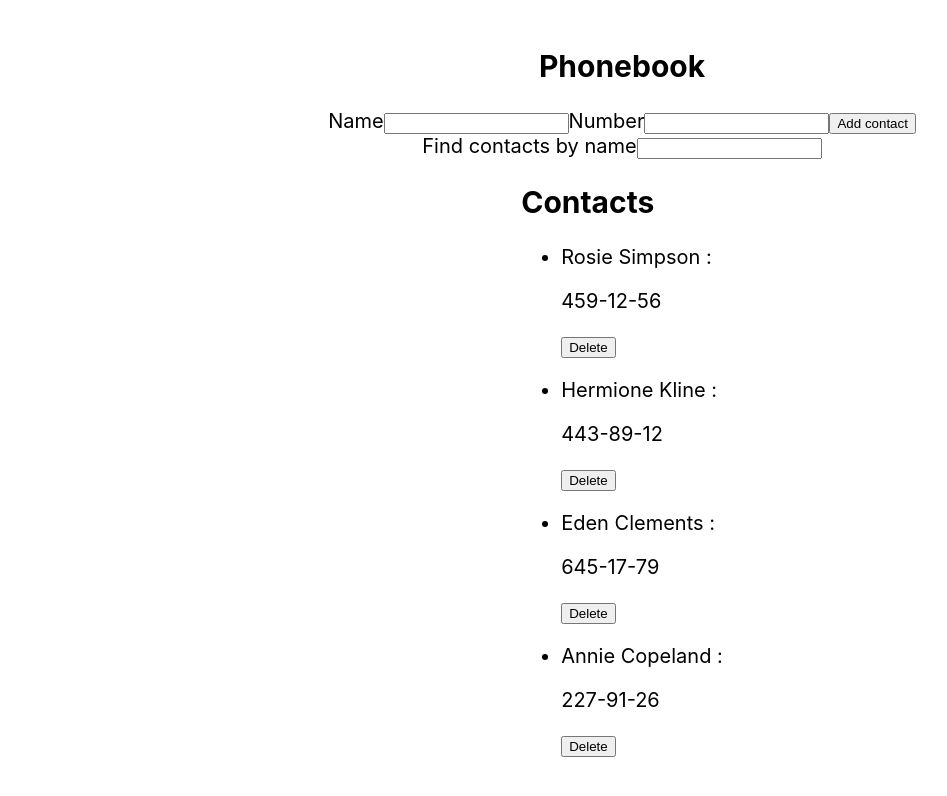
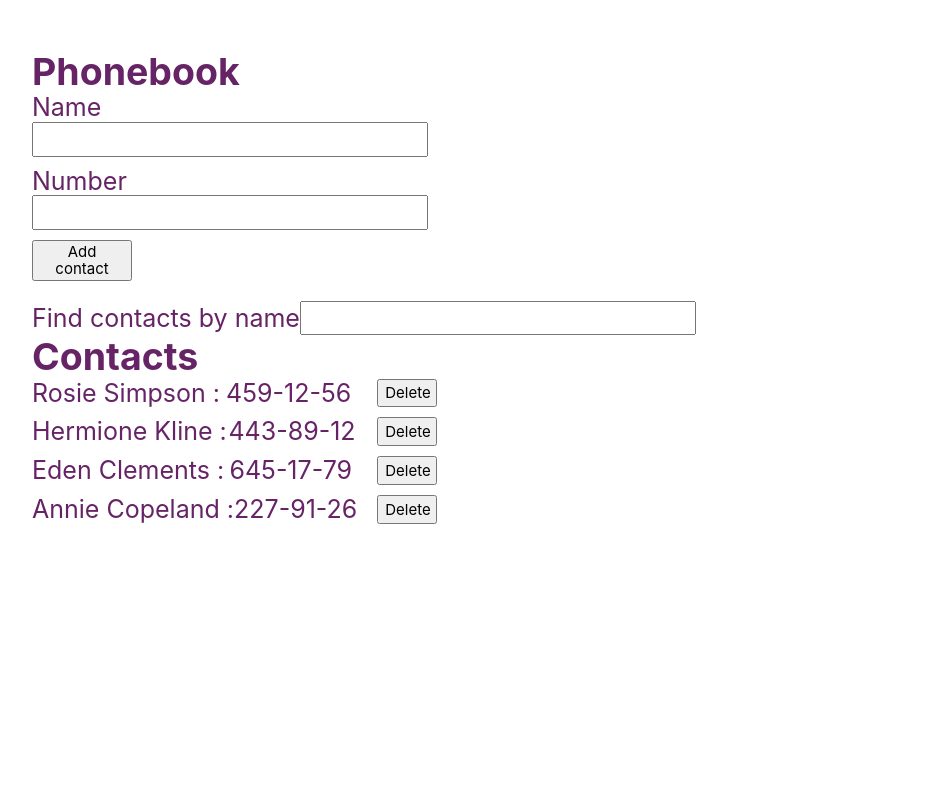
Before and after one commit to AndriiGargat-UA/goit-react-hw-02-phonebook, a React (Create React App) app: page / in a window 1280 px wide. Shown: the top 796 px of the page, without its empty margins (18-965 px from the left). Built offline with nearby package versions, Linux system fonts and the light colour scheme.

Commit message:
style add

```diff
--- a/package.json
+++ b/package.json
@@ -8,11 +8,13 @@
     "@testing-library/react": "^12.1.4",
     "@testing-library/user-event": "^13.5.0",
     "formik": "^2.2.9",
+    "modern-normalize": "^1.1.0",
     "nanoid": "^4.0.1",
     "prop-types": "^15.8.1",
     "react": "^18.1.0",
     "react-dom": "^18.1.0",
     "react-scripts": "5.0.1",
+    "styled-components": "^5.3.6",
     "web-vitals": "^2.1.3"
   },
   "scripts": {
--- a/src/components/App.jsx
+++ b/src/components/App.jsx
@@ -3,6 +3,8 @@ import { Component } from 'react';
 import { ContactForm } from './ContactForm/ContactForm';
 import { ContactList } from './ContactList/ContactList';
 import { Filter } from './Filter/Filter';
+import { GlobalStyle } from './GlobalStyle';
+import { Layout } from './Layout';
 
 export class App extends Component {
   state = {
@@ -47,17 +49,8 @@ export class App extends Component {
 
   render() {
     return (
-      <div
-        style={{
-          height: '100vh',
-          display: 'flex',
-          flexDirection: 'column',
-          justifyContent: 'center',
-          alignItems: 'center',
-          fontSize: 20,
-          color: '#010101',
-        }}
-      >
+      <Layout>
+        <GlobalStyle />
         <h2>Phonebook</h2>
         <ContactForm onSubmit={this.formSubmitHandler} />
 
@@ -70,7 +63,7 @@ export class App extends Component {
             onDelete={this.deleteContact}
           />
         </div>
-      </div>
+      </Layout>
     );
   }
 }
--- a/src/components/ContactForm/ContactForm.jsx
+++ b/src/components/ContactForm/ContactForm.jsx
@@ -1,6 +1,11 @@
 import { Component } from 'react';
 import { nanoid } from 'nanoid';
 import PropTypes from 'prop-types';
+import {
+  FormContainer,
+  InputContainer,
+  AddContactButton,
+} from './ContactForm.styled';
 
 export class ContactForm extends Component {
   state = {
@@ -28,8 +33,8 @@ export class ContactForm extends Component {
 
   render() {
     return (
-      <form onSubmit={this.handleSubmit}>
-        <label htmlFor="">
+      <FormContainer onSubmit={this.handleSubmit}>
+        <InputContainer>
           Name
           <input
             type="text"
@@ -40,9 +45,9 @@ export class ContactForm extends Component {
             title="Name may contain only letters, apostrophe, dash and spaces. For example Adrian, Jacob Mercer, Charles de Batz de Castelmore d'Artagnan"
             required
           />
-        </label>
+        </InputContainer>
 
-        <label htmlFor="">
+        <InputContainer>
           Number
           <input
             type="tel"
@@ -53,10 +58,10 @@ export class ContactForm extends Component {
             title="Phone number must be digits and can contain spaces, dashes, parentheses and can start with +"
             required
           />
-        </label>
+        </InputContainer>
 
-        <button type="submit">Add contact</button>
-      </form>
+        <AddContactButton type="submit">Add contact</AddContactButton>
+      </FormContainer>
     );
   }
 }
--- /dev/null
+++ b/src/components/ContactForm/ContactForm.styled.js
@@ -0,0 +1,18 @@
+import styled from 'styled-components';
+
+export const FormContainer = styled.form`
+  display: flex;
+  flex-direction: column;
+`;
+
+export const InputContainer = styled.label`
+  display: flex;
+  flex-direction: column;
+  margin-bottom: 10px;
+`;
+
+export const AddContactButton = styled.button`
+  width: 100px;
+  font-size: 15px;
+  margin-bottom: 20px;
+`;
--- a/src/components/ContactList/ContactListItem.jsx
+++ b/src/components/ContactList/ContactListItem.jsx
@@ -1,14 +1,15 @@
 import PropTypes from 'prop-types';
+import { ContactItem, DeleteButton } from './ContactListItem.styled';
 
 export const ContactListItem = ({ id, name, number, onDelete }) => {
   return (
-    <li key={id}>
+    <ContactItem key={id}>
       <p>{name} :</p>
-      <p>{number}</p>
-      <button type="button" onClick={() => onDelete(id)}>
+      <p> {number}</p>
+      <DeleteButton type="button" onClick={() => onDelete(id)}>
         Delete
-      </button>
-    </li>
+      </DeleteButton>
+    </ContactItem>
   );
 };
 
--- /dev/null
+++ b/src/components/ContactList/ContactListItem.styled.js
@@ -0,0 +1,13 @@
+import styled from 'styled-components';
+
+export const ContactItem = styled.li`
+  display: flex;
+  justify-content: space-between;
+  margin-bottom: 10px;
+`;
+
+export const DeleteButton = styled.button`
+  margin-left: 20px;
+  width: 60px;
+  font-size: 15px;
+`;
--- a/src/components/Filter/Filter.jsx
+++ b/src/components/Filter/Filter.jsx
@@ -12,4 +12,4 @@ export const Filter = ({ value, filterName }) => {
 Filter.propTypes = {
   value: PropTypes.string.isRequired,
   filterName: PropTypes.func.isRequired,
-}
+};
--- /dev/null
+++ b/src/components/GlobalStyle.js
@@ -0,0 +1,38 @@
+import { createGlobalStyle } from 'styled-components';
+import 'modern-normalize';
+
+export const GlobalStyle = createGlobalStyle`
+  body {
+    margin: 0;
+    font-family: -apple-system, BlinkMacSystemFont, 'Segoe UI', 'Roboto', 'Oxygen',
+      'Ubuntu', 'Cantarell', 'Fira Sans', 'Droid Sans', 'Helvetica Neue',
+      sans-serif;
+    -webkit-font-smoothing: antialiased;
+    -moz-osx-font-smoothing: grayscale;
+  }
+
+  code {
+    font-family: source-code-pro, Menlo, Monaco, Consolas, 'Courier New',
+      monospace;
+  }
+  h1,
+  h2,
+  h3,
+  h4,
+  p {
+      margin: 0px;
+  }
+  img {
+      display: block;
+      max-width: 100%;
+      height: auto;
+  }
+  ul {
+      list-style: none;
+      margin: 0;
+      padding: 0;
+  }
+  section {
+    padding: 20px;
+  }
+`;
--- /dev/null
+++ b/src/components/Layout.js
@@ -0,0 +1,12 @@
+import styled from 'styled-components';
+
+export const Layout = styled.div`
+  padding: 50px;
+  height: 100%;
+  display: flex;
+  flex-direction: column;
+  justify-content: flex-start;
+  align-items: flex-start;
+  font-size: 25px;
+  color: #662466;
+`;
--- a/src/index.css
+++ /dev/null
@@ -1,15 +0,0 @@
-@import-normalize; /* bring in normalize.css styles */
-
-body {
-  margin: 0;
-  font-family: -apple-system, BlinkMacSystemFont, 'Segoe UI', 'Roboto', 'Oxygen',
-    'Ubuntu', 'Cantarell', 'Fira Sans', 'Droid Sans', 'Helvetica Neue',
-    sans-serif;
-  -webkit-font-smoothing: antialiased;
-  -moz-osx-font-smoothing: grayscale;
-}
-
-code {
-  font-family: source-code-pro, Menlo, Monaco, Consolas, 'Courier New',
-    monospace;
-}
--- a/src/index.js
+++ b/src/index.js
@@ -1,7 +1,6 @@
 import React from 'react';
 import ReactDOM from 'react-dom/client';
 import { App } from 'components/App';
-import './index.css';
 
 ReactDOM.createRoot(document.getElementById('root')).render(
   <React.StrictMode>
```
Also changed, not shown: 1 other file (tests, documents, lock files or other folders).
